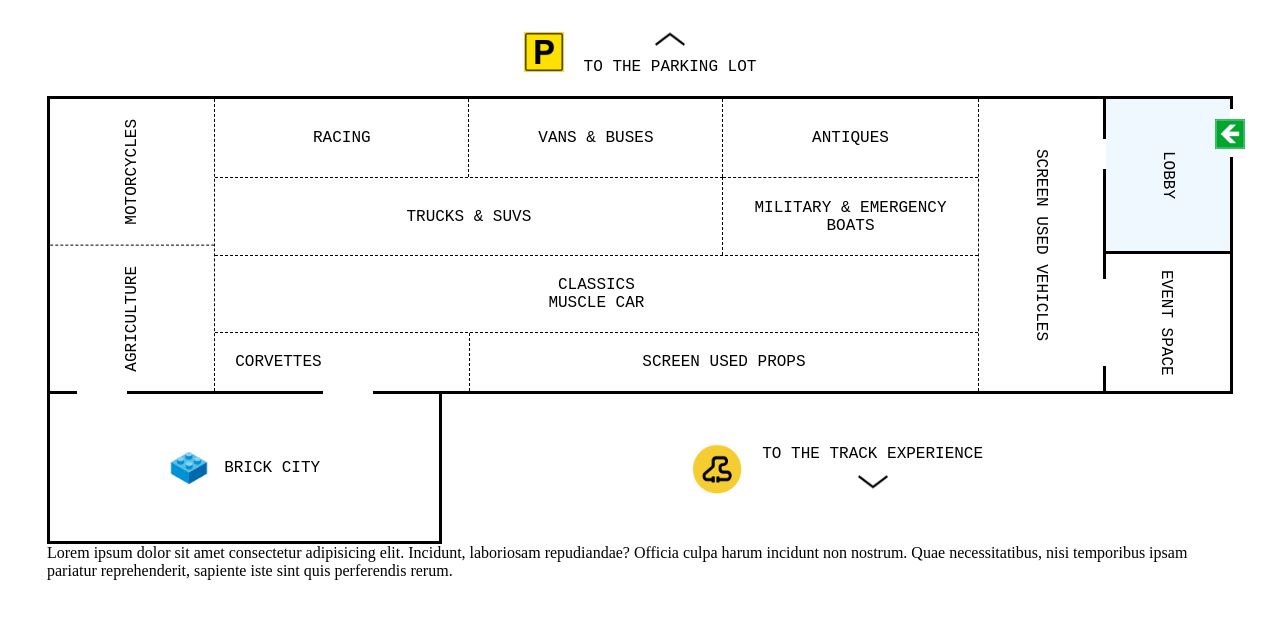
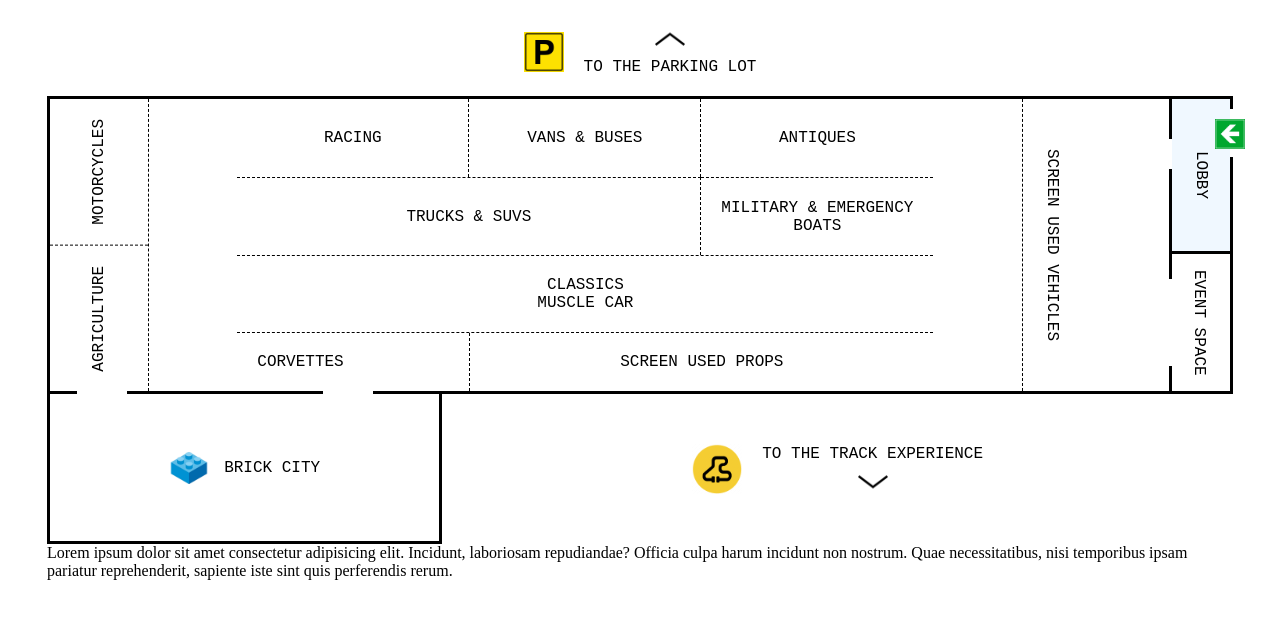
Before and after one commit to vzybailo/interactive-map-museum, a plain HTML site: page index.html in a window 1280 px wide. Drawn offline with Linux system fonts and the light colour scheme.

Commit message:
remove grow

```diff
--- a/style.css
+++ b/style.css
@@ -13,9 +13,6 @@
     display: flex;
     justify-content: space-between;
 }
-.map__block {
-    flex-grow: 1;
-}
 .map__parking {
     display: flex;
     justify-content: center;
@@ -26,7 +23,6 @@
 .map__moto {
     writing-mode: vertical-lr;
     transform: rotate(180deg);
-    flex-grow: 1;
     display: flex;
     justify-content: center;
     align-items: center;
```
